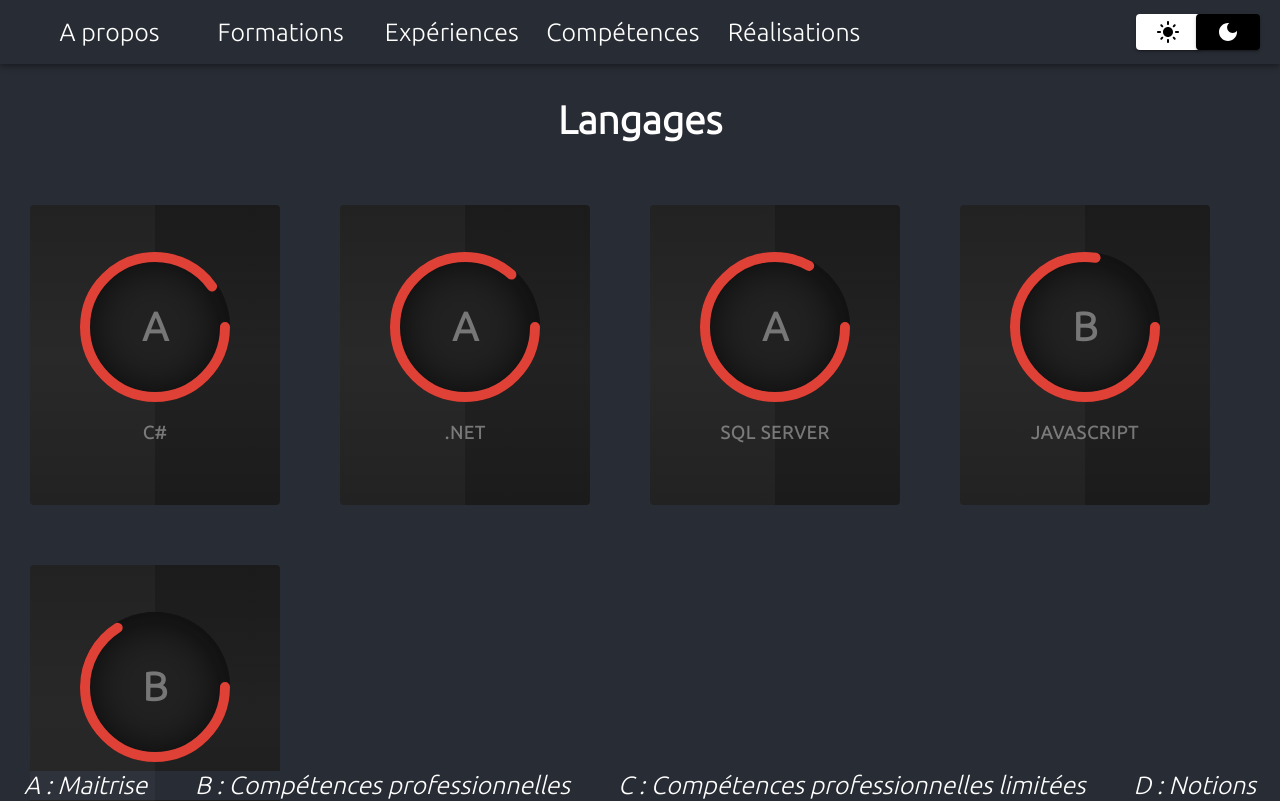
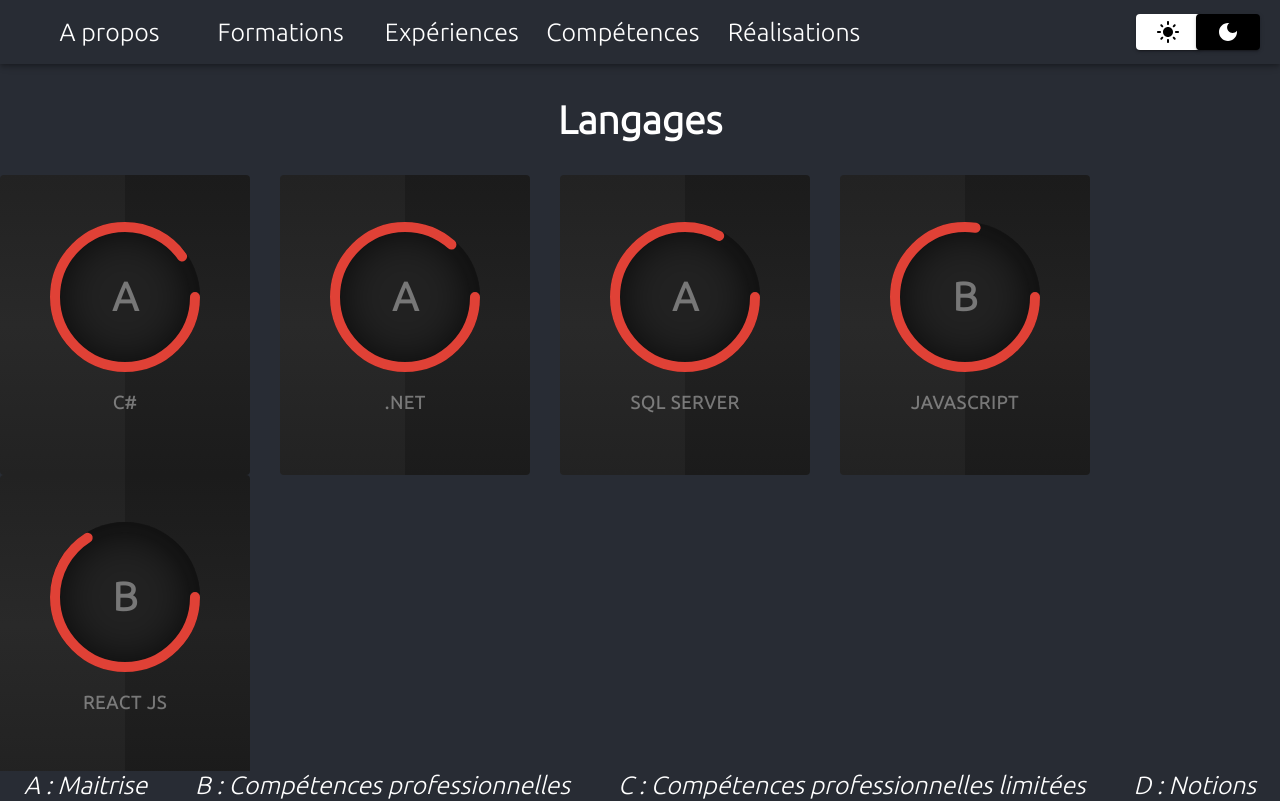
Before and after one commit to Meavela/cv-lou-bege, a React (Create React App) app: page /cv-lou-bege/competences in a window 1280 px wide. Shown: the top 801 px of the page. Built offline with nearby package versions, Linux system fonts and the light colour scheme.

Commit message:
💄Update competences page

```diff
--- a/src/App.css
+++ b/src/App.css
@@ -90,7 +90,7 @@
 {
   position:relative;
   width: 250px;
-  margin: 30px;
+  margin-right: 30px;
   background:linear-gradient(0deg,#1b1b1b,#222,#1b1b1b);
   display:flex;
   justify-content:center;
--- a/src/screens/Competences.js
+++ b/src/screens/Competences.js
@@ -18,7 +18,7 @@
 function Competences() {
     return (
         <Grid className="App-header">
-            <Grid item>
+            <Grid item style={{zIndex: "15"}}>
                 <h2 style={{textAlign: "center"}}>Langages</h2>
                 <Grid item className="Competences">
                     {competences.map((comp) => (
@@ -32,7 +32,7 @@
                     ))}
                 </Grid>
             </Grid>
-            <footer style={{position: "fixed", bottom: "0", width: "100%", backgroundColor: "#282c34"}}>
+            <footer style={{position: "fixed", bottom: "0", width: "100%", backgroundColor: "#282c34", zIndex: "99"}}>
                 <Grid className="Legend-Competences">
                     <Grid item className="Legend-Competences-Details">
                         A : Maitrise
--- a/src/screens/Home.js
+++ b/src/screens/Home.js
@@ -54,7 +54,7 @@
                                 <WebIcon></WebIcon> LINKEDIN
                             </Grid>
                             <Grid item xs={8} className='Profile-Grid-Infos-Details'>
-                                <a href='https://linkedin.com/in/lou-bege/' target="_blank" style={{color: '#e04136'}}>linkedin.com/in/lou-bege/</a>
+                                <a href='https://linkedin.com/in/lou-bege/' target="_blank" rel="noopener noreferrer" style={{color: '#e04136'}}>linkedin.com/in/lou-bege/</a>
                             </Grid>
                         </Grid>
                     </Grid>
--- a/src/screens/Realisations.js
+++ b/src/screens/Realisations.js
@@ -23,7 +23,7 @@
                     {
                         listOfImages.map((image, index) =>
                             <Grid item className="Realisation-Details" key={index}>
-                                <img src={image} style={{width:"100%", borderRadius: "50px"}}></img>
+                                <img src={image} style={{width:"100%", borderRadius: "50px"}} alt={image}></img>
                             </Grid>
                         )
                     }
```
